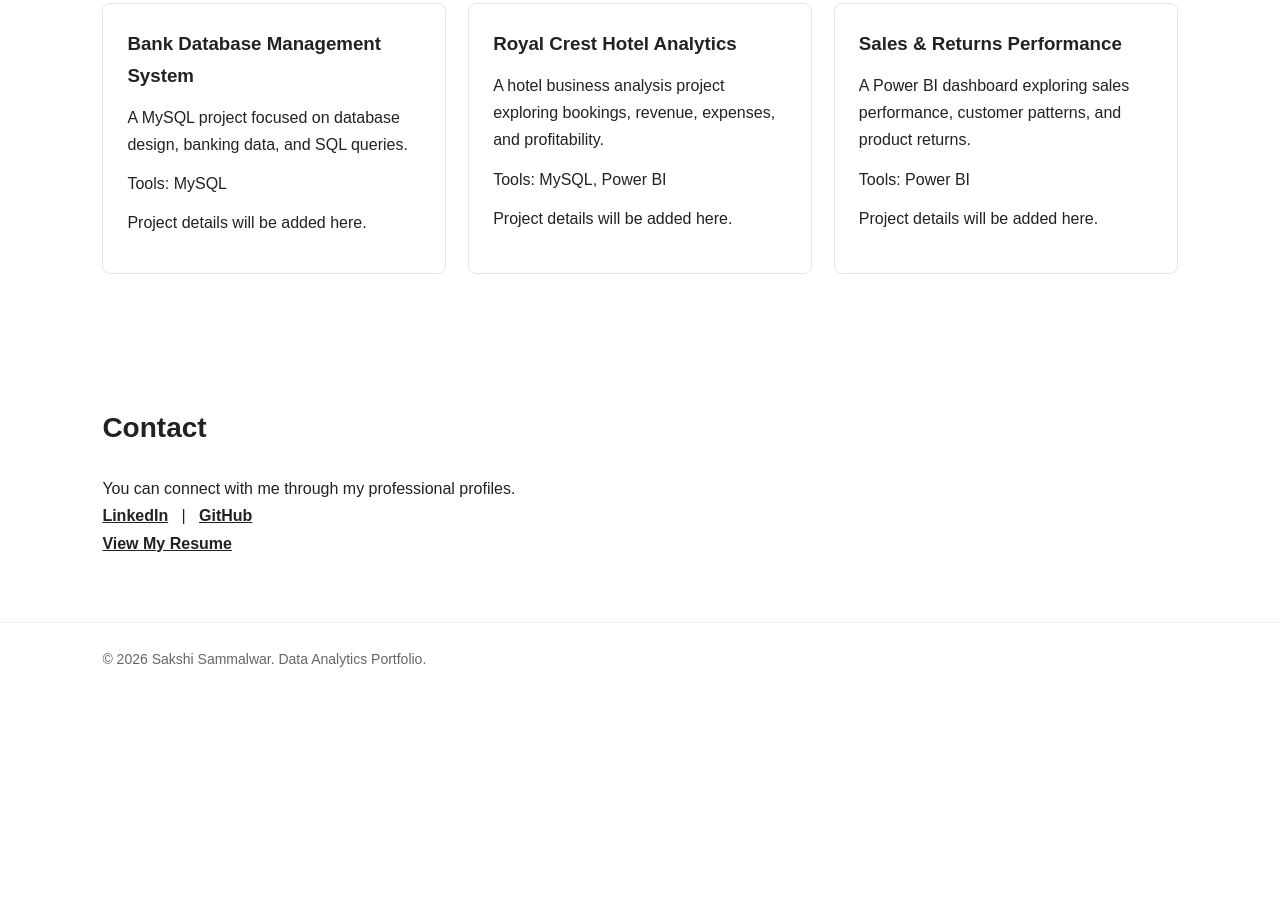
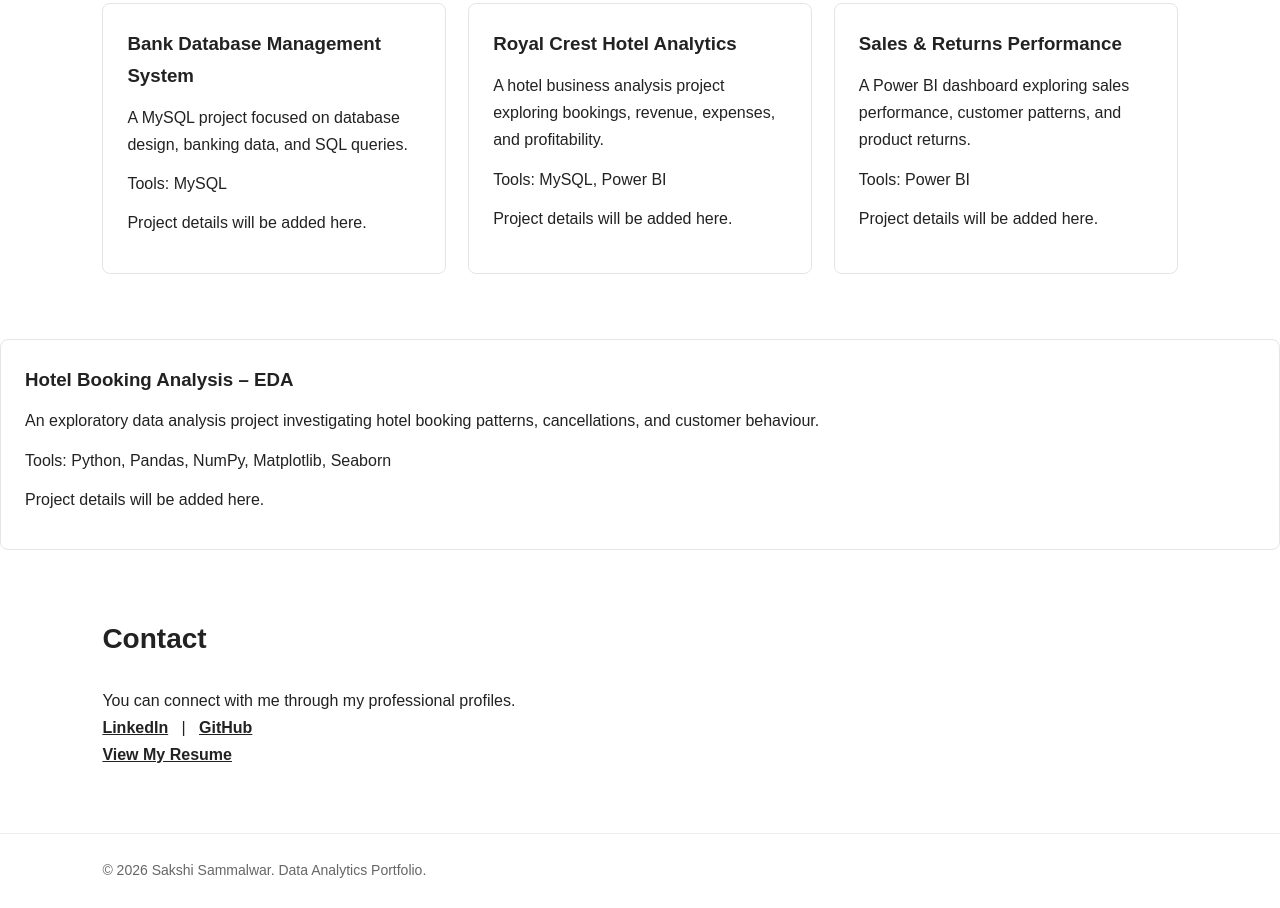
Before and after one commit to sammalwar-sakshi/data-analyst-portfolio, a plain HTML site: page index.html in a window 1280 px wide. Shown: the part 1107-2015 px from the top of the page. Before the commit the page ends 1804 px from the top, so only its background shows below. Drawn offline with Linux system fonts and the light colour scheme.

Commit message:
Hotel Booking EDA project

```diff
--- a/index.html
+++ b/index.html
@@ -199,6 +199,17 @@
             </div>
         </section>
 
+                <article class="project">
+                    <h3>Hotel Booking Analysis – EDA</h3>
+                    <p>
+                        An exploratory data analysis project
+                        investigating hotel booking patterns,
+                        cancellations, and customer behaviour.
+                    </p>
+                    <span>Tools: Python, Pandas, NumPy, Matplotlib, Seaborn</span>
+                    <p>Project details will be added here.</p>
+                </article>
+
         <section class="section contact" id="contact">
             <h2>Contact</h2>
             <p>You can connect with me through my professional profiles.</p>
```
